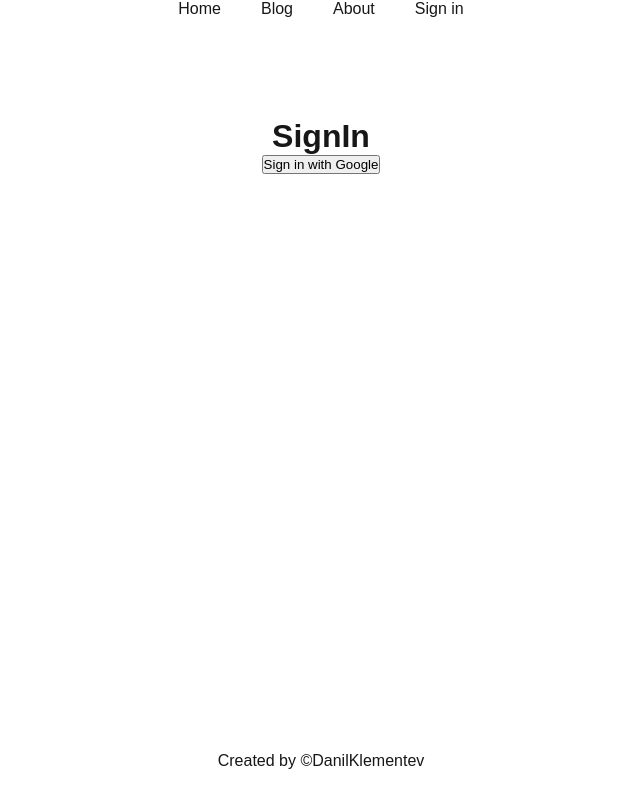
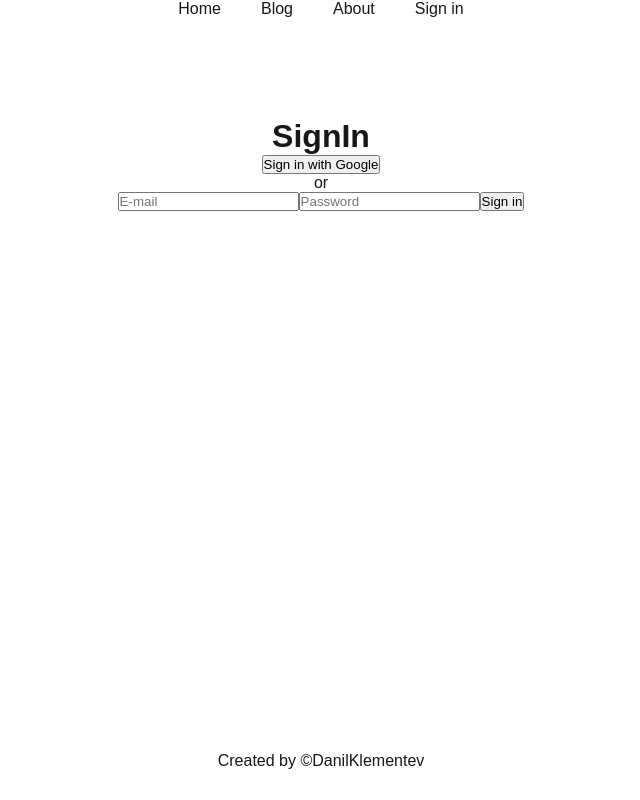
Before and after one commit to Rics69/NextStudy, a Next.js app: page /signin in a window 1280 px wide. Shown: the whole page, without its empty margins (319-959 px from the left). Built offline with nearby package versions, Linux system fonts and the light colour scheme; no server answers.

Commit message:
feat: add own credentials sign in

```diff
--- a/app/signin/page.tsx
+++ b/app/signin/page.tsx
@@ -1,10 +1,13 @@
 import GoogleButton from "@/components/GoogleButton";
+import SignInForm from "@/components/SignInForm";
 
 export default async function Signin(){
   return (
     <div>
       <h1>SignIn</h1>
       <GoogleButton />
+      <div>or</div>
+      <SignInForm />
     </div>
   )
 }
--- /dev/null
+++ b/components/SignInForm.tsx
@@ -0,0 +1,37 @@
+"use client";
+
+import { useRouter } from "next/navigation";
+import { signIn } from "next-auth/react";
+import { FormEventHandler } from "react";
+
+const SignInForm = () => {
+  const router = useRouter();
+
+  const handleSubmit: FormEventHandler<HTMLFormElement> = async (e) => {
+    e.preventDefault();
+
+    const formData = new FormData(e.currentTarget);
+
+    const res = await signIn("credentials", {
+      email: formData.get("email"),
+      password: formData.get("password"),
+      redirect: false
+    });
+
+    if (res && !res.error) {
+      router.push('/profile');
+    } else {
+      console.log(res);
+    }
+  };
+
+  return (
+    <form onSubmit={handleSubmit}>
+      <input type="email" name="email" placeholder="E-mail" required />
+      <input type="password" name="password" placeholder="Password" required />
+      <button type="submit">Sign in</button>
+    </form>
+  );
+};
+
+export default SignInForm;
```
